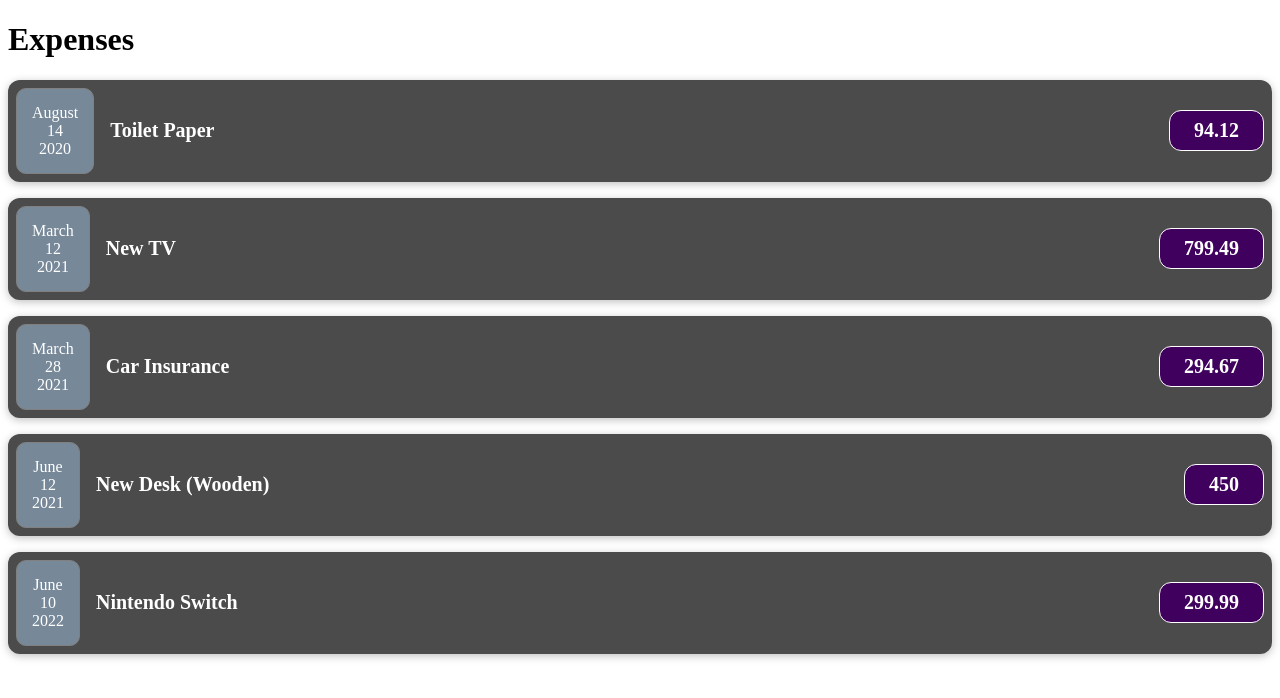
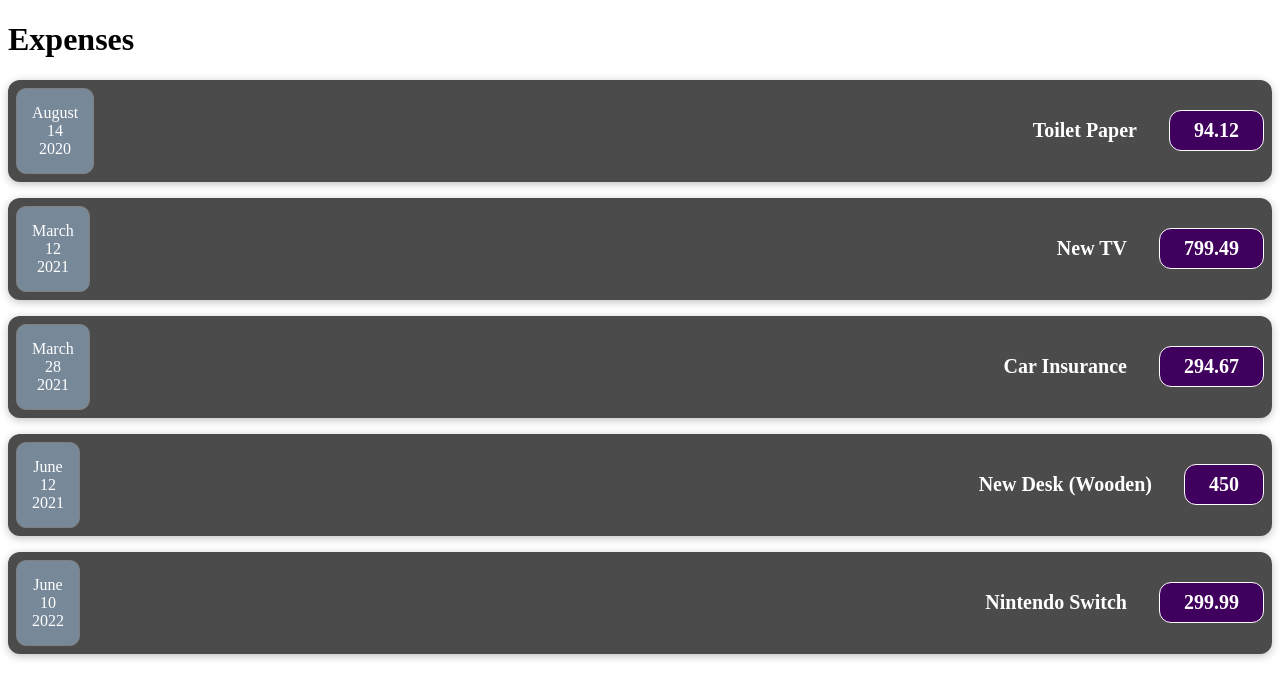
Before and after one commit to jcast24/ExpenseTracker, a React (Vite) app: page / in a window 1280 px wide. Shown: the top 698 px of the page. Built offline with nearby package versions, Linux system fonts and the light colour scheme.

Commit message:
Updated this component with the Title component

```diff
--- a/src/components/ExpenseItem.jsx
+++ b/src/components/ExpenseItem.jsx
@@ -1,6 +1,6 @@
 import "./ExpenseItem.css";
 import {ExpenseDate} from "./ExpenseDate.jsx";
-import {Title} from "Title.jsx";
+import {Title} from "./Title.jsx";
 
 export const ExpenseItem = (props) => {
     const month = props.date.toLocaleString('en-US', { month: 'long' })
@@ -14,11 +14,9 @@ export const ExpenseItem = (props) => {
                 day={day}
                 year={year}
             />
-            <div className={"expense-item__title"}></div>
-            <div className={"expense-item__description"}>
-                <h2>{props.title}</h2>
-                <div className={"expense-item__price"}>{props.amount}</div>
-            </div>
+
+            <Title title={props.title} amount={props.amount}/>
+
         </div>
     )
 }
```
